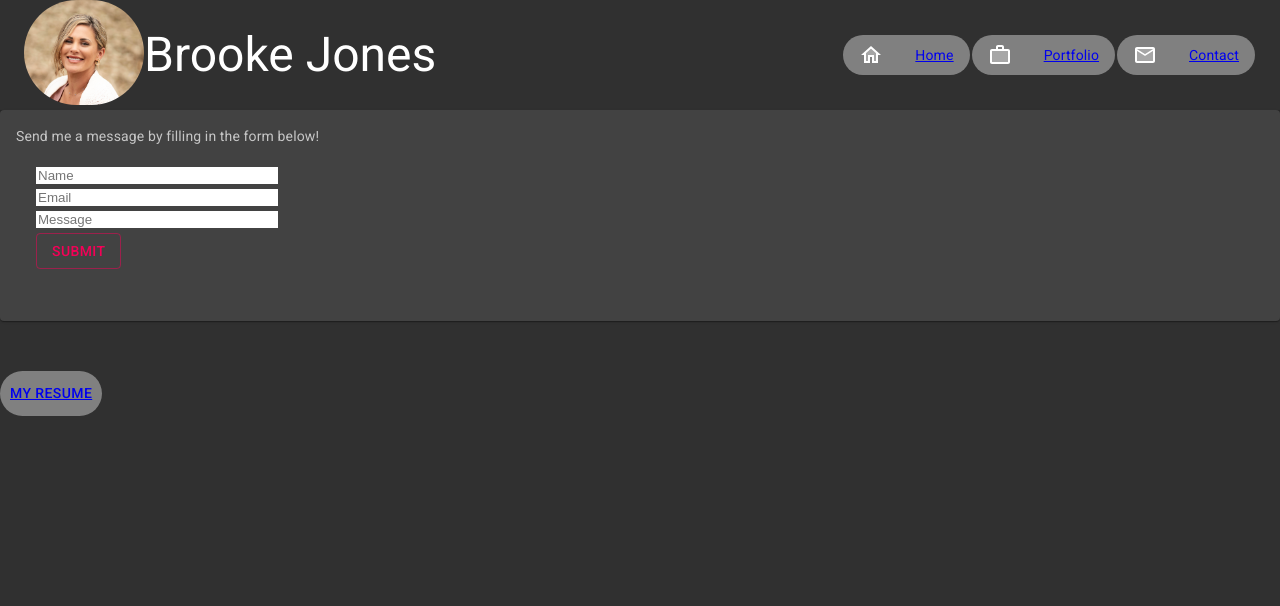
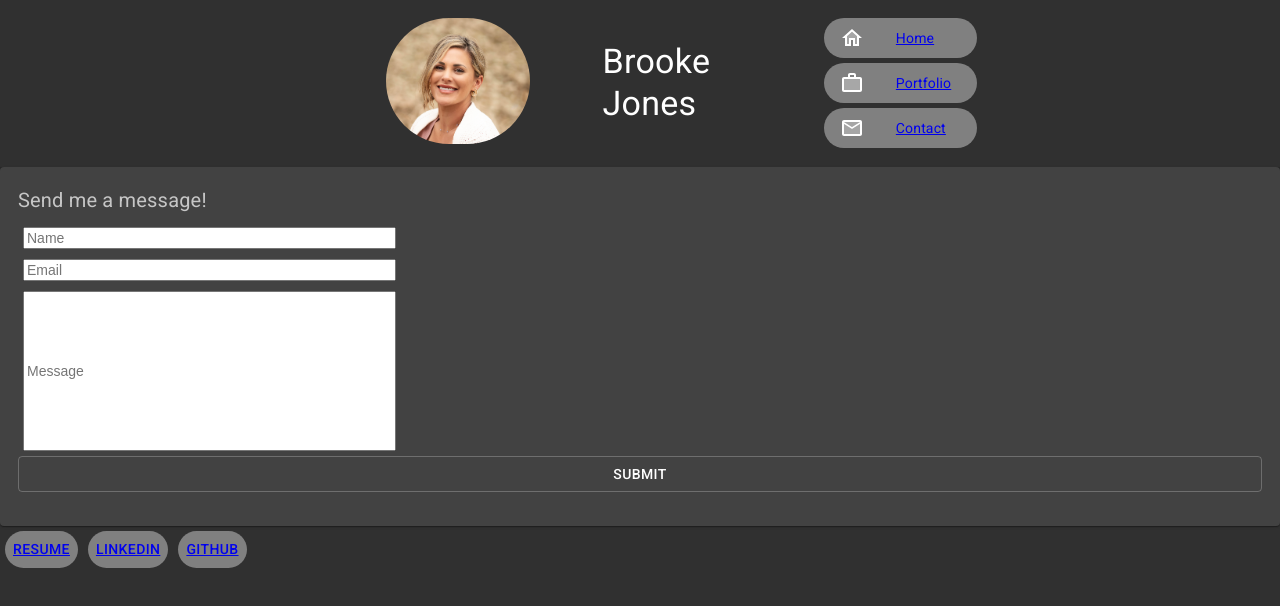
Before and after one commit to jones406/React-Portfolio, a React (Create React App) app: page /contact in a window 1280 px wide. Shown: the top 606 px of the page. Built offline with nearby package versions, Linux system fonts and the light colour scheme.

Commit message:
additional links

```diff
--- a/package.json
+++ b/package.json
@@ -2,6 +2,7 @@
   "name": "my-app",
   "version": "0.1.0",
   "private": true,
+  "homepage": "https://jones406.github.io/React-Portfolio",
   "dependencies": {
     "@material-ui/core": "^4.12.3",
     "@material-ui/icons": "^4.11.2",
@@ -18,7 +19,9 @@
     "start": "react-scripts start",
     "build": "react-scripts build",
     "test": "react-scripts test",
-    "eject": "react-scripts eject"
+    "eject": "react-scripts eject",
+    "predeploy": "npm run build",
+    "deploy": "gh-pages -d build"
   },
   "eslintConfig": {
     "extends": [
--- a/public/index.html
+++ b/public/index.html
@@ -28,8 +28,7 @@
 </head>
 
 <body>
-  <noscript>You need to enable JavaScript to run this app.</noscript>
-  <div id="root"></div>
+ <div id="root"></div>
   <!--
       This HTML file is a template.
       If you open it directly in the browser, you will see an empty page.
--- a/src/assets/style.css
+++ b/src/assets/style.css
@@ -1,4 +1,4 @@
-.form {
+/* .form {
   margin: 20px;
 }
 
@@ -8,11 +8,4 @@
   margin-top: 5px;
   margin-bottom: 5px;
   width: 20%;
-}
-
-/* .headshot {
-  /* object-fit: cover; */
-  /* width: 20%;
-  margin: .5rem;
-  border-radius: 10%;
 } */
--- a/src/components/Contact.js
+++ b/src/components/Contact.js
@@ -13,18 +13,32 @@ import { validateEmail } from '../utils/helpers';
 const useStyles = makeStyles({
   root: {
     minWidth: 275,
-    border: 5
+    border: 5,
+    padding: 2,
   },
   bullet: {
     display: 'inline-block',
     margin: '0 2px',
     transform: 'scale(0.8)',
   },
+  form: {
+    fontSize: 14,
+    display: "flex",
+    flexDirection: "column",
+  },
   title: {
+    fontSize: 20,
+  },
+  field: {
     fontSize: 14,
+    margin: 5,
+    width: "30%"
   },
-  pos: {
-    marginBottom: 12,
+  message: {
+    minHeight: "10rem",
+    width: "30%",
+    fontSize: 14,
+    margin: 5,
   },
 });
 
@@ -70,40 +84,37 @@ function Contact() {
   };
 
   const classes = useStyles();
-  const bull = <span className={classes.bullet}>•</span>;
 
   return (
-
     <Card className={classes.root}>
       <CardContent>
         <Typography className={classes.title} color="textSecondary" gutterBottom>
-          Send me a message by filling in the form below!
+          Send me a message!
         </Typography>
-        <form className="form">
-        <input
+        <form className={classes.form}>
+          <input className={classes.field}
             value={userName}
             name="userName"
             onChange={handleInputChange}
             type="text"
             placeholder="Name"
           />
-         <input
+          <input className={classes.field}
             value={email}
             name="email"
             onChange={handleInputChange}
             type="email"
             placeholder="Email"
           />
-        <input
+          <input className={classes.message}
             value={message}
             name="message"
             onChange={handleInputChange}
             type="text"
             placeholder="Message"
           />
-        <Button type="button" onClick={handleFormSubmit} color="secondary" variant="outlined">SUBMIT</Button>
+          <Button type="button" onClick={handleFormSubmit} color="danger" variant="outlined">SUBMIT</Button>
         </form>
-
       </CardContent>
       <CardActions>
         {errorMessage && (
@@ -113,8 +124,6 @@ function Contact() {
         )}
       </CardActions>
     </Card>
-
-
   );
 }
 
--- a/src/components/Footer.js
+++ b/src/components/Footer.js
@@ -5,21 +5,32 @@ import { makeStyles } from '@material-ui/core/styles';
 
 
 const useStyles = makeStyles({
-  button: {
+  footer: {
+
+  },
+    button: {
+    alignItems: "center",
     backgroundColor: "gray",
     borderRadius: 50,
-    marginTop: 50,
-    padding: 10,
+    margin: 5
     },
-});
+  });
 
 function Footer() {
   const classes = useStyles();
 
   return (
+    <div className={classes.footer}>
     <Button className={classes.button}>
-    <a href = {resume} target = "_blank">My Resume</a>
+    <a href = {resume} target = "_blank">Resume</a>
     </Button>
+    <Button className={classes.button}>
+    <a href = "https://www.linkedin.com/in/brookejones406/">LinkedIn</a>
+    </Button>
+    <Button className={classes.button}>
+    <a href = "https://github.com/jones406">GitHub</a>
+    </Button>
+    </div>
   );
 }
 
--- a/src/components/Home.js
+++ b/src/components/Home.js
@@ -11,7 +11,6 @@ import { makeStyles } from '@material-ui/core/styles';
 const useStyles = makeStyles(theme => ({
     root: {
         padding: theme.spacing(5, 5),
-        borderRadius: 15,
         backgroundColor: "303030"
     },
     card: {
@@ -27,7 +26,7 @@ function Home() {
     const classes = useStyles();
     return (
         <><Card className={classes.root}>
-            <Typography variant="h4">
+            <Typography variant="h5">
                 About Me
             </Typography>
 
--- a/src/components/Nav.js
+++ b/src/components/Nav.js
@@ -15,25 +15,30 @@ import MailTwoToneIcon from '@material-ui/icons/MailTwoTone';
 const useStyles = makeStyles((theme) => ({
     root: {
         display: "flex",
-        alignItems: "stretch",
+        alignItems: "center",
         flexGrow: 1,
         backgroundColor: "transparent",
     },
     title: {
         flexGrow: 1,
+        paddingLeft: "10%",
+        paddingRight: "10%"
     },
     headshot: {
-        width: 120,
-        borderRadius: 60,
+        width: 180,
+        borderRadius: 100,
+        padding: "10%",
     },
     list: {
-        display: "flex",
-        flexDirection: "row",
+        paddingLeft: "10%",
+        paddingRight: "10%",
     },
     links: {
+        flexGrow: 1,
         backgroundColor: "gray",
         borderRadius: 50,
-        margin: 1,
+        margin: 5,
+        fontSize: "1em",
     }
 }));
 
@@ -46,7 +51,7 @@ export default function Nav() {
                     <div>
                         <img className={classes.headshot} src={headshot} alt="headshot" />
                     </div>
-                    <Typography variant="h3" className={classes.title}>Brooke Jones</Typography>
+                    <Typography variant="h4" className={classes.title}>Brooke Jones</Typography>
                     <List className={classes.list}>
                         <ListItem button className={classes.links}>
                             <ListItemIcon>
--- a/src/components/Portfolio.js
+++ b/src/components/Portfolio.js
@@ -17,7 +17,7 @@ import comingSoonImage from '../assets/images/comingsoon.png'
 
 const useStyles = makeStyles(theme => ({
   root: {
-    padding: theme.spacing(3, 3),
+    padding: theme.spacing(2, 2),
     flexGrow: 1
   },
   card: {
@@ -39,14 +39,13 @@ const useStyles = makeStyles(theme => ({
     margin: 3,
     paddingLeft: 10,
     paddingRight: 10,
-
   }
 }));
 
 export default function Portfolio() {
   const classes = useStyles();
   return (
-    <Grid container spacing={2} className={classes.root}>
+    <Grid container spacing={1} className={classes.root}>
       <Grid item xs={12} sm={6} lg={4}>
         <Card className={classes.card}>
           <CardActionArea>
```
Lines whose indentation alone changed are shown as unchanged.
